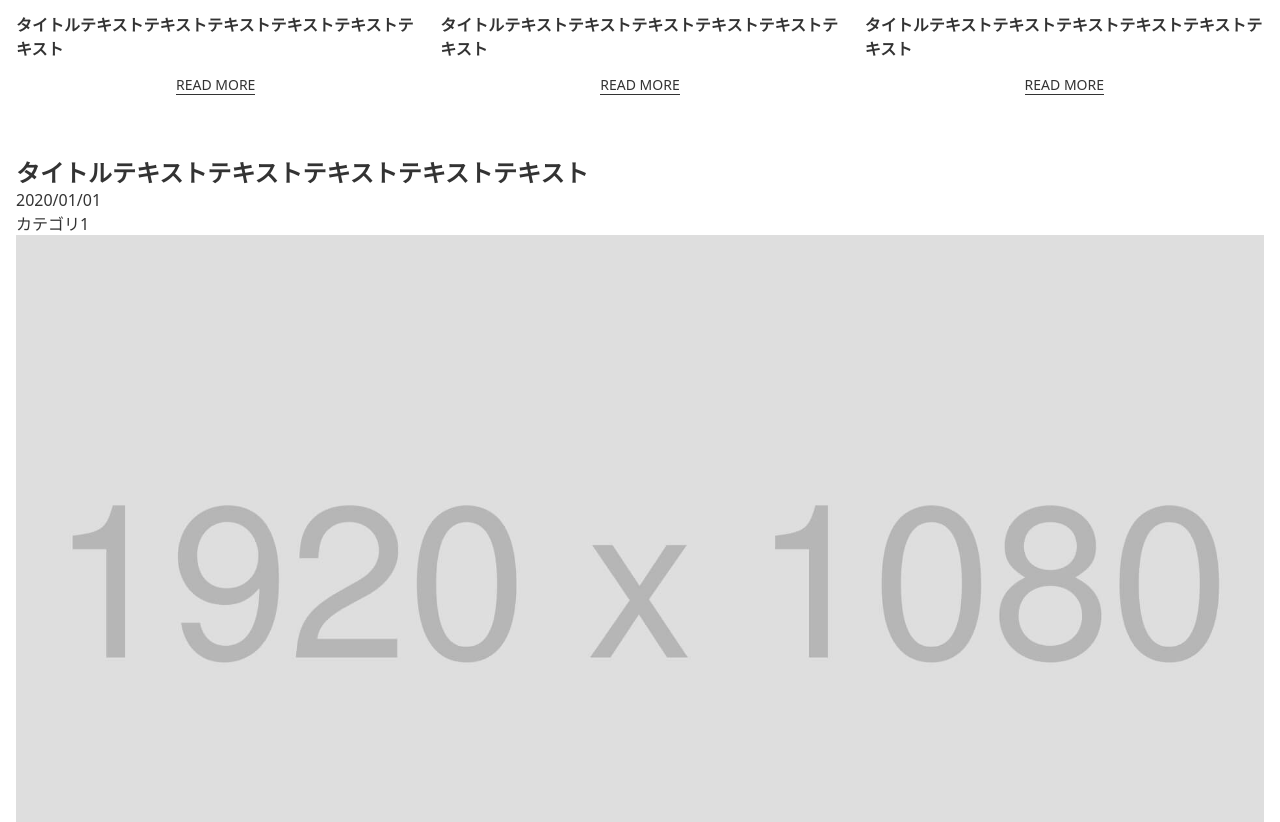
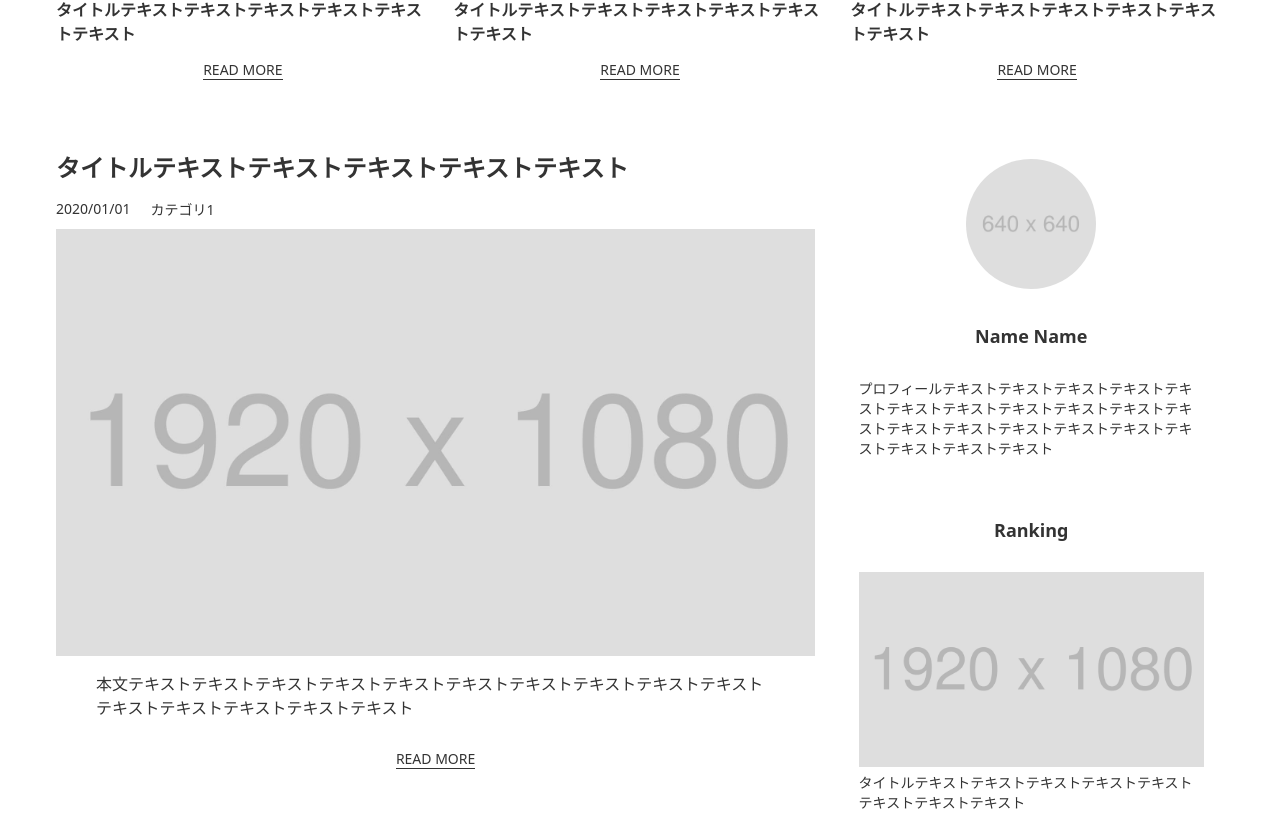
Before and after one commit to nyny-sugar/travelblog, a plain HTML site: page index.html in a window 1280 px wide. Shown: the part 378-1200 px from the top of the page. Drawn offline with Linux system fonts and the light colour scheme; some packages are replaced by stand-ins of ours; a web font is replaced by a local one.

```diff
--- a/css/style2.css
+++ b/css/style2.css
@@ -24,7 +24,7 @@
 }
 
 .wrapper {
-  max-width: 100%;
+  max-width: 1200px;
   padding: 0 16px;
   margin: 0 auto;
 }
@@ -106,3 +106,96 @@
   font-size: 1rem;
   margin: 10px 0 15px 0;
 }
+
+#container {
+  display: flex;
+  justify-content: space-between;
+  margin-bottom: 60px;
+}
+
+main {
+  width: 65%;
+}
+
+main article {
+  margin-bottom: 80px;
+}
+
+main .article-title {
+  margin: 10px 0 15px 0;
+  font-size: 1.5rem;
+}
+
+main ul {
+  display: flex;
+  margin-bottom: 10px;
+  justify-content: flex-start;
+}
+
+main li {
+  margin-right: 20px;
+  font-size: 0.875rem;
+}
+
+main .text {
+  padding: 10px 40px 30px 40px;
+}
+
+#sidebar {
+  width: 33%;
+  padding: 20px 20px;
+}
+
+.author {
+  margin-bottom: 60px;
+  text-align: center;
+}
+
+.author img {
+  margin-bottom: 30px;
+  height: 130px;
+  width: 130px;
+  border-radius: 50%;
+}
+
+#sidebar .side-title {
+  margin-bottom: 30px;
+  font-size: 1.125rem;
+  font-weight: bold;
+}
+
+.author .profile {
+  font-size: 0.875rem;
+  text-align: left;
+}
+
+.ranking {
+  margin-bottom: 60px;
+  text-align: center;
+}
+
+.ranking article {
+  margin-bottom: 30px;
+}
+
+.ranking .article-title {
+  text-align: left;
+  font-size: 0.875rem;
+  font-weight: normal;
+}
+
+.archive {
+  text-align: center;
+  margin-bottom: 60px;
+}
+
+.archive ul {
+  border-bottom: solid 1px #777;
+}
+
+.archive li {
+  padding: 20px 20px;
+  border-top: solid 1px #777;
+  text-align: left;
+  font-size: 0.875rem;
+}
```
